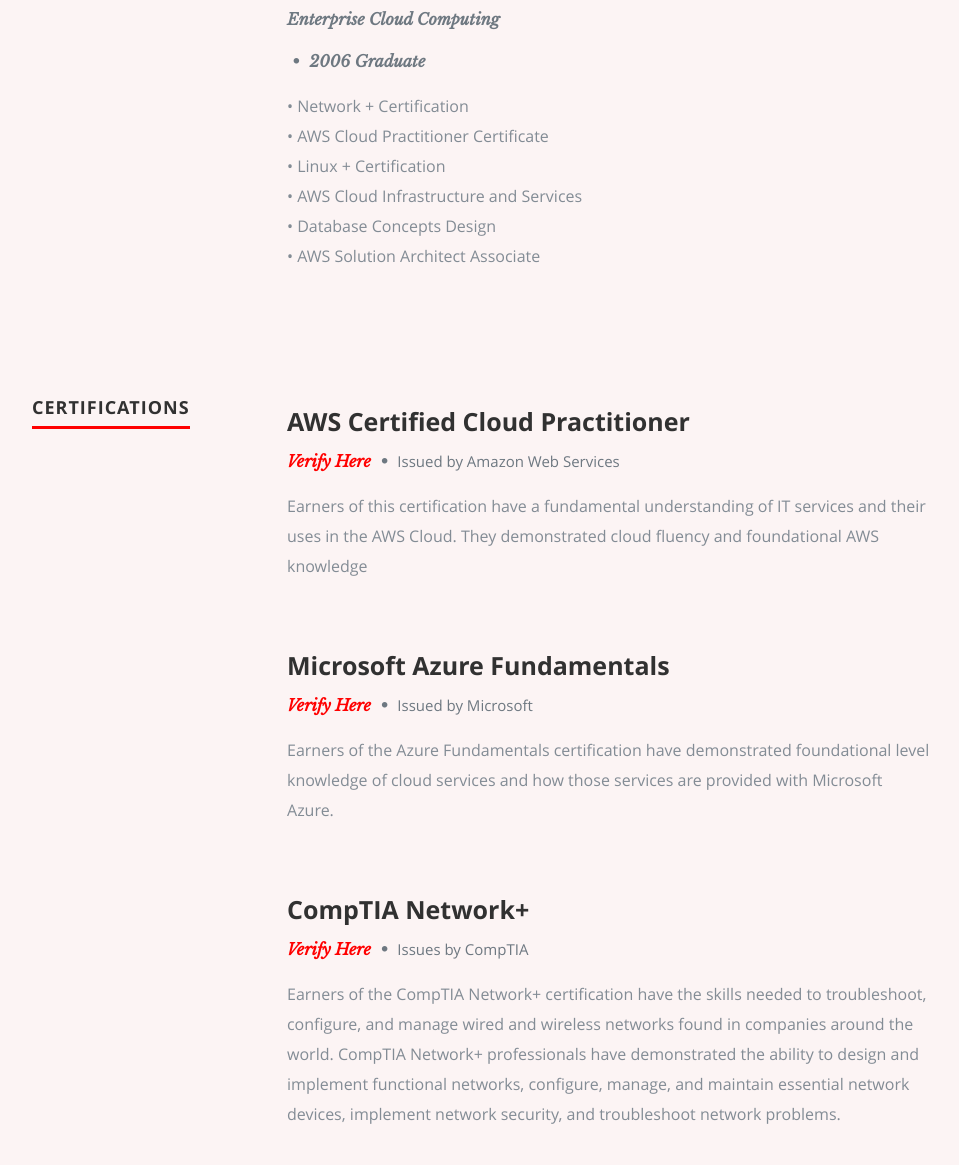
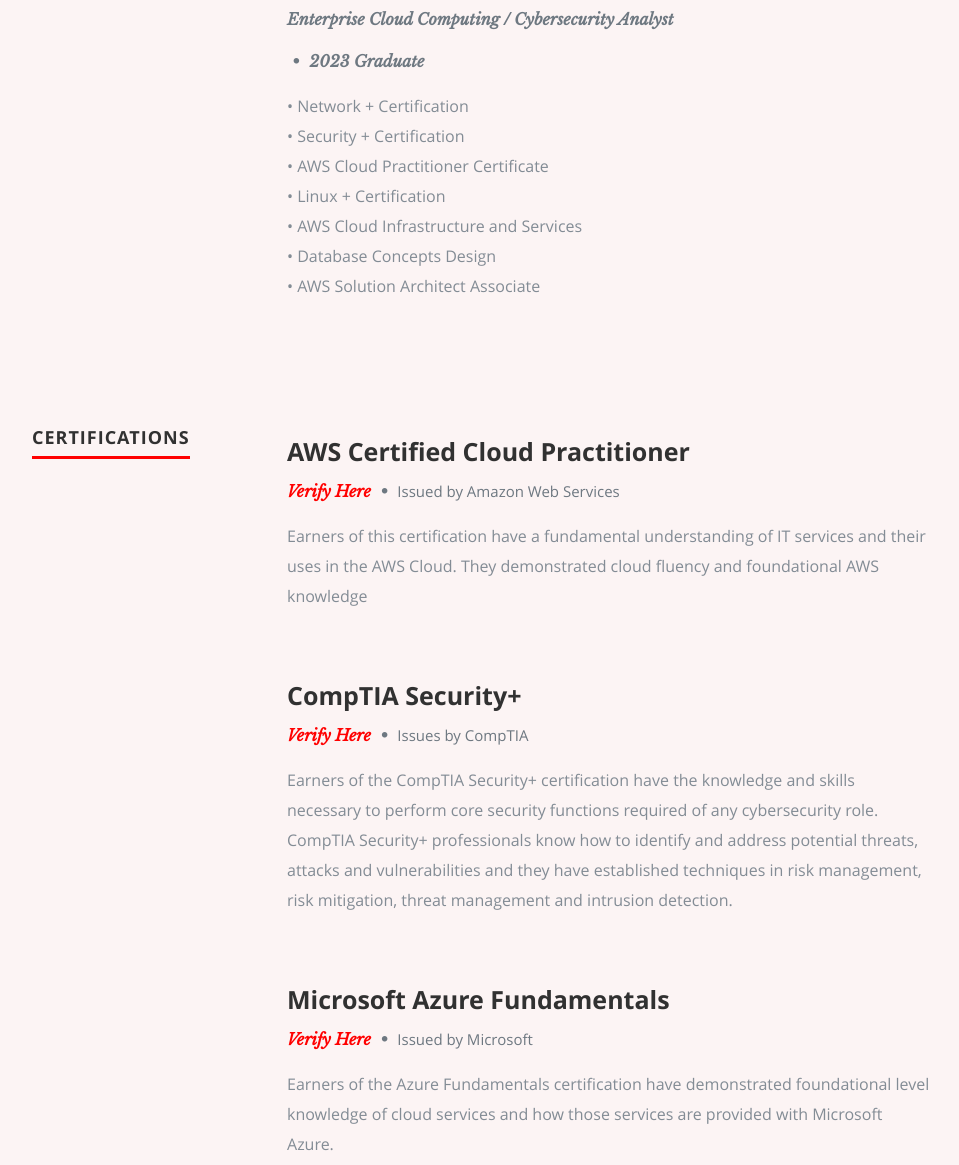
Before and after one commit to GiraldoYeison/homepage, a plain HTML site: page index.html in a window 1280 px wide. Shown: the part 4580-5745 px from the top of the page, without its empty margins (118-1077 px from the left). Drawn offline with nearby package versions, Linux system fonts and the light colour scheme; no server answers; a script that the page names is missing.

Commit message:
Add Security +, update MDC Majors

```diff
--- a/index.html
+++ b/index.html
@@ -294,9 +294,10 @@
             <div class="nine columns main-col">
 
                <h3>Miami Dade College</h3>
-                     <p class="info">Enterprise Cloud Computing</p>
-                     <p class="info"><span>&bull;</span> 2006 Graduate</p>
+                     <p class="info">Enterprise Cloud Computing / Cybersecurity Analyst</p>
+                     <p class="info"><span>&bull;</span> 2023 Graduate</p>
                      <p>• Network + Certification </p>
+                     <p>• Security + Certification </p>
                      <p>• AWS Cloud Practitioner Certificate</p>
                      <p>• Linux + Certification </p>
                      <p>• AWS Cloud Infrastructure and Services </p>
@@ -340,6 +341,31 @@
                </div>
 
             </div> <!-- item end -AWS Cloud Practitioner cert-->
+
+            <div class="row item">
+
+               <div class="twelve columns">
+
+                  <h3>CompTIA Security+</h3>
+                  <p class="info"><a href="https://www.credly.com/badges/df9baed1-d348-4dd5-8eb6-4c148856ad90/public_url" target="_blank">Verify Here</a> <span>&bull;</span> <em class="date">Issues by CompTIA</em></p>
+                  <p>
+                     Earners of the CompTIA Security+ certification have the knowledge and skills necessary to perform core security functions required of any cybersecurity role. CompTIA Security+ professionals know how to identify and address potential threats, attacks and vulnerabilities and they have established techniques in risk management, risk mitigation, threat management and intrusion detection.
+                  </p>
+
+                  <div class="cert">
+                     <div data-iframe-width="200" data-iframe-height="270" data-share-badge-id="df9baed1-d348-4dd5-8eb6-4c148856ad90" data-share-badge-host="https://www.credly.com">
+
+                     </div>
+                     <script type="text/javascript" async src="//cdn.credly.com/assets/utilities/embed.js">
+
+                     </script>
+                  </div>
+
+
+               </div>
+
+
+            </div> <!-- item end -CompTIA Security+-->
 
             <div class="row item">
 
```
